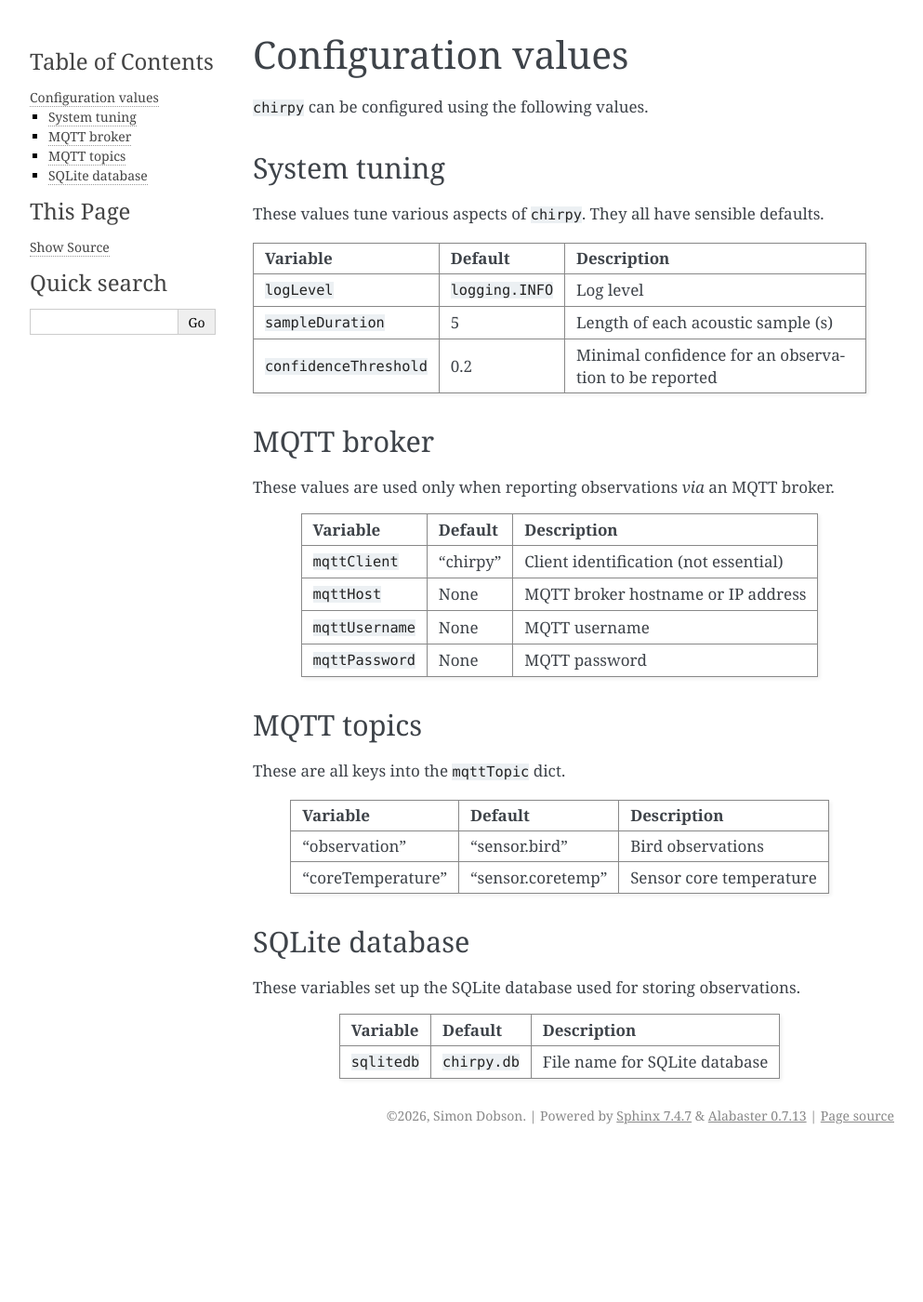
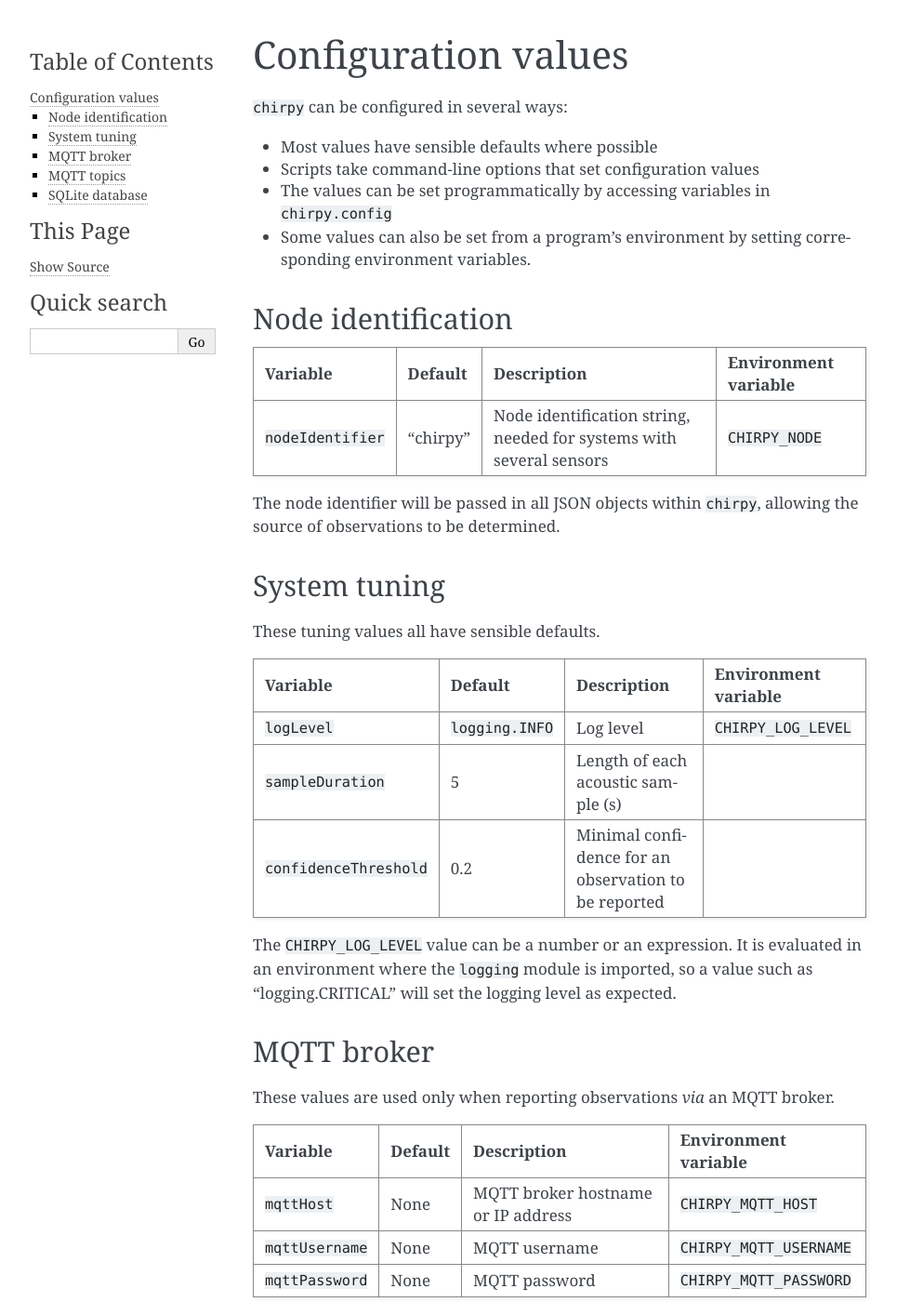
Before and after one commit to simoninireland/chirpy, a Sphinx documentation site: the page built from doc/config.rst, in a window 1280 px wide and 1400 px high. Shown: the whole window at 93% size, without its empty margins (148-1141 px from the left). Built offline with Sphinx 7.4.7, drawn with Linux system fonts in a browser that asks for light colours; some of the changed text lies outside the part shown.

Commit message:
Changed configuration approach to use environment variables, pass through node identifiers

```diff
--- a/doc/config.rst
+++ b/doc/config.rst
@@ -1,41 +1,63 @@
 Configuration values
 ====================
 
-``chirpy`` can be configured using the following values.
+``chirpy`` can be configured in several ways:
 
+- Most values have sensible defaults where possible
+- Scripts take command-line options that set configuration values
+- The values can be set programmatically by accessing variables in
+  ``chirpy.config``
+- Some values can also be set from a program's environment by setting
+  corresponding environment variables.
+
+Node identification
+-------------------
+
++--------------------+------------------+----------------------------------------+--------------------------+
+| Variable           | Default          | Description                            | Environment variable     |
++====================+==================+========================================+==========================+
+| ``nodeIdentifier`` | "chirpy"         | Node identification string, needed for | ``CHIRPY_NODE``          |
+|                    |                  | systems with several sensors           |                          |
++--------------------+------------------+----------------------------------------+--------------------------+
+
+The node identifier will be passed in all JSON objects within
+``chirpy``, allowing the source of observations to be determined.
 
 System tuning
 -------------
 
-These values tune various aspects of ``chirpy``. They all have sensible defaults.
+These tuning values all have sensible defaults.
 
-+-------------------------+--------------------+---------------------------------------+
-| Variable                | Default            | Description                           |
-+=========================+====================+=======================================+
-| ``logLevel``            | ``logging.INFO``   | Log level                             |
-+-------------------------+--------------------+---------------------------------------+
-| ``sampleDuration``      | 5                  | Length of each acoustic sample (s)    |
-+-------------------------+--------------------+---------------------------------------+
-| ``confidenceThreshold`` | 0.2                | Minimal confidence for an             |
-|                         |                    | observation to be reported            |
-+-------------------------+--------------------+---------------------------------------+
++-------------------------+--------------------+---------------------------------------+----------------------+
+| Variable                | Default            | Description                           | Environment variable |
++=========================+====================+=======================================+======================+
+| ``logLevel``            | ``logging.INFO``   | Log level                             | ``CHIRPY_LOG_LEVEL`` |
++-------------------------+--------------------+---------------------------------------+----------------------+
+| ``sampleDuration``      | 5                  | Length of each acoustic sample (s)    |                      |
++-------------------------+--------------------+---------------------------------------+----------------------+
+| ``confidenceThreshold`` | 0.2                | Minimal confidence for an             |                      |
+|                         |                    | observation to be reported            |                      |
++-------------------------+--------------------+---------------------------------------+----------------------+
+
+The ``CHIRPY_LOG_LEVEL`` value can be a number or an expression. It is
+evaluated in an environment where the ``logging`` module is imported,
+so a value such as "logging.CRITICAL" will set the logging level as
+expected.
 
 MQTT broker
 -----------
 
 These values are used only when reporting observations *via* an MQTT broker.
 
-+-------------------+------------------+---------------------------------------+
-| Variable          | Default          | Description                           |
-+===================+==================+=======================================+
-| ``mqttClient``    | "chirpy"         | Client identification (not essential) |
-+-------------------+------------------+---------------------------------------+
-| ``mqttHost``      | None             | MQTT broker hostname or IP address    |
-+-------------------+------------------+---------------------------------------+
-| ``mqttUsername``  | None             | MQTT username                         |
-+-------------------+------------------+---------------------------------------+
-| ``mqttPassword``  | None             | MQTT password                         |
-+-------------------+------------------+---------------------------------------+
++-------------------+------------------+---------------------------------------+--------------------------+
+| Variable          | Default          | Description                           | Environment variable     |
++===================+==================+=======================================+==========================+
+| ``mqttHost``      | None             | MQTT broker hostname or IP address    | ``CHIRPY_MQTT_HOST``     |
++-------------------+------------------+---------------------------------------+--------------------------+
+| ``mqttUsername``  | None             | MQTT username                         | ``CHIRPY_MQTT_USERNAME`` |
++-------------------+------------------+---------------------------------------+--------------------------+
+| ``mqttPassword``  | None             | MQTT password                         | ``CHIRPY_MQTT_PASSWORD`` |
++-------------------+------------------+---------------------------------------+--------------------------+
 
 MQTT topics
 -----------
@@ -56,8 +78,8 @@ SQLite database
 
 These variables set up the SQLite database used for storing observations.
 
-+-------------------+------------------+---------------------------------------+
-| Variable          | Default          | Description                           |
-+===================+==================+=======================================+
-| ``sqlitedb``      | ``chirpy.db``    | File name for SQLite database         |
-+-------------------+------------------+---------------------------------------+
++-------------------+------------------+---------------------------------------+----------------------+
+| Variable          | Default          | Description                           | Environment variable |
++===================+==================+=======================================+======================+
+| ``sqlitedb``      | ``chirpy.db``    | File name for SQLite database         | ``CHIRPY_SQLITE_DB`` |
++-------------------+------------------+---------------------------------------+----------------------+
--- a/doc/db-schema.rst
+++ b/doc/db-schema.rst
@@ -29,6 +29,8 @@ corresponds to the index in the model's classification vector.
 +=============+==============+================================+
 | timestamp   | TIMESTAMP    | Species class                  |
 +-------------+--------------+--------------------------------+
+| node        | VARCHAR(100) | Node identifier                |
++-------------+--------------+--------------------------------+
 | id          | INTEGER      | Foreign key to ``soecies``     |
 +-------------+--------------+--------------------------------+
 | confidence  | REAL         | Confidence value               |
```
Also changed, not shown: chirpy/__init__.py (+14 -2 lines), doc/json-schema.rst (+30 -26 lines), 10 other files.
